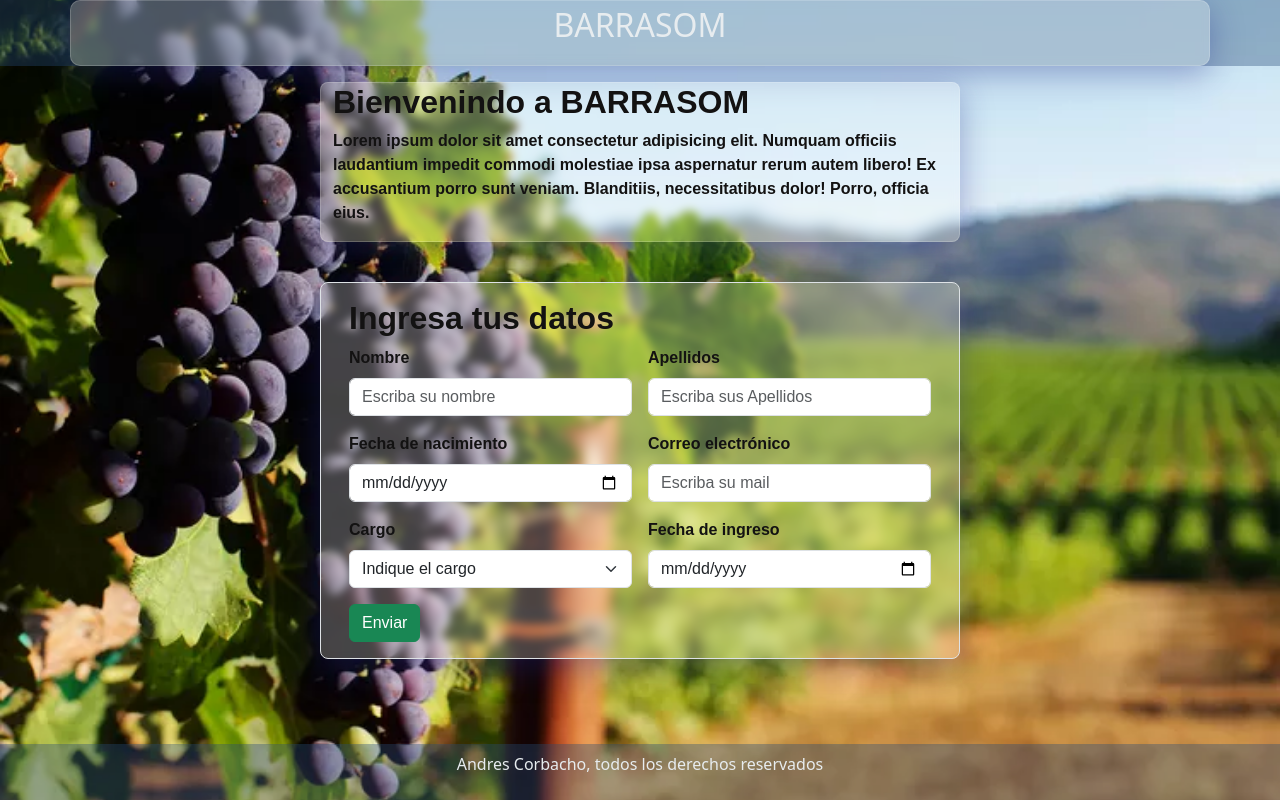
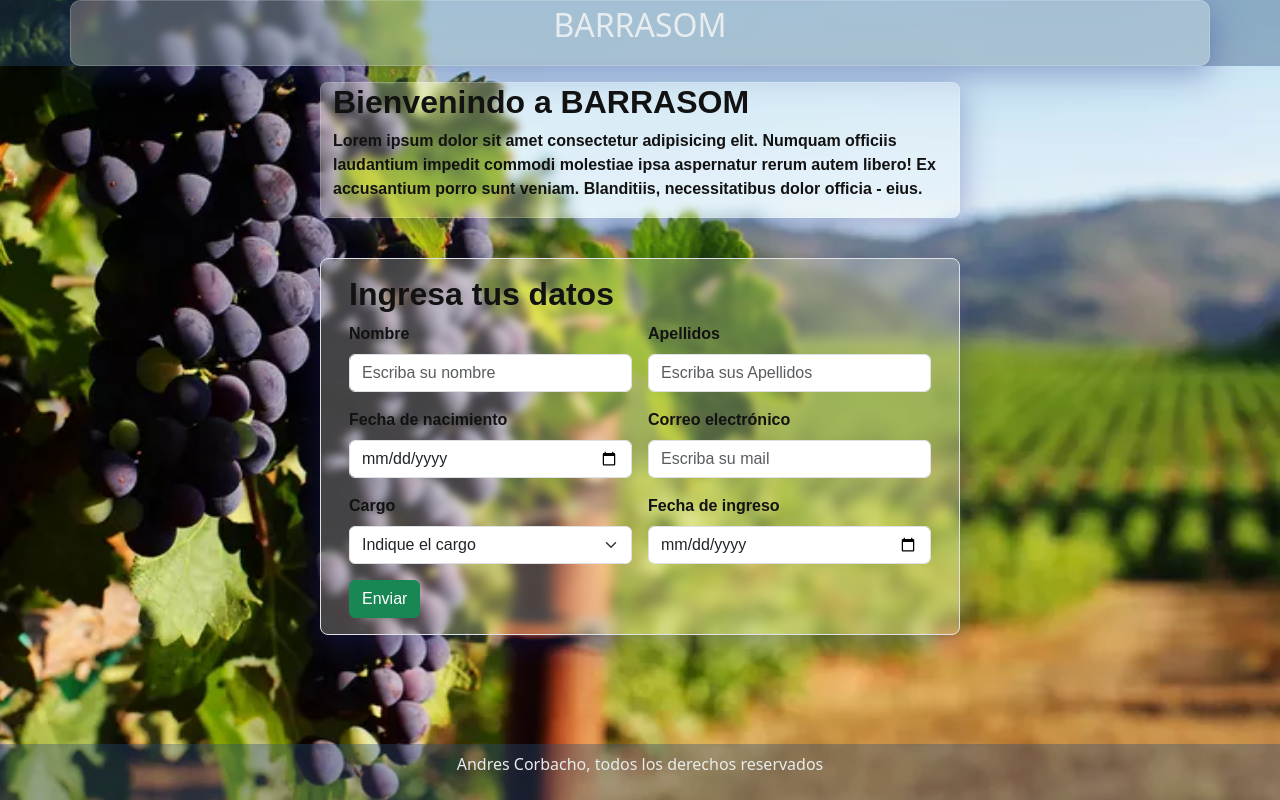
Before and after one commit to elCorbacho/entregable, a plain HTML site: page index.html in a window 1280 px wide. Drawn offline with nearby package versions, Linux system fonts and the light colour scheme.

Commit message:
modified:   index.html

```diff
--- a/index.html
+++ b/index.html
@@ -45,7 +45,7 @@
          <section>
             <div class="color_main container col-6 border-1 rounded-3">
                 <h2><b>Bienvenindo a BARRASOM</b></h2>
-                <p>Lorem ipsum dolor sit amet consectetur adipisicing elit. Numquam officiis laudantium impedit commodi molestiae ipsa aspernatur rerum autem libero! Ex accusantium porro sunt veniam. Blanditiis, necessitatibus dolor! Porro, officia eius.</p>
+                <p>Lorem ipsum dolor sit amet consectetur adipisicing elit. Numquam officiis laudantium impedit commodi molestiae ipsa aspernatur rerum autem libero! Ex accusantium porro sunt veniam. Blanditiis, necessitatibus dolor officia - eius.</p>
             </div>
         </section>
 
```
